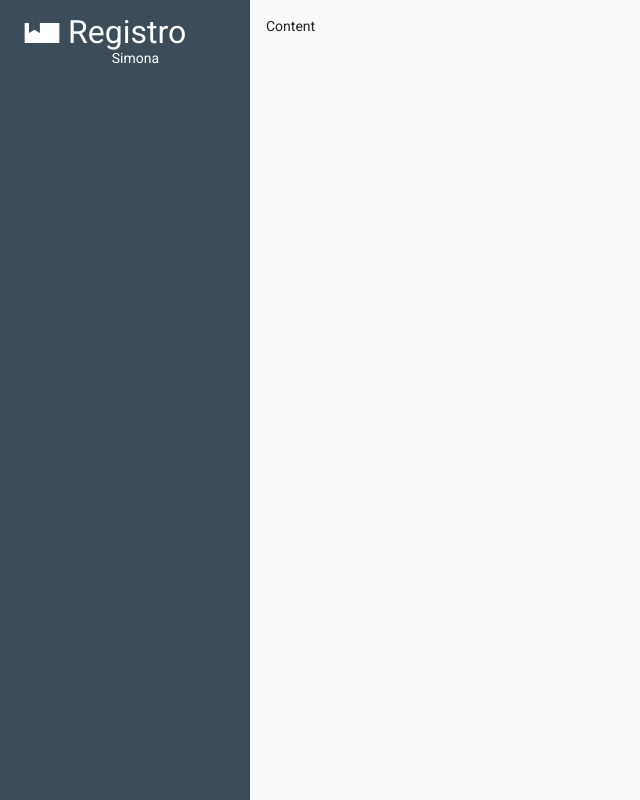
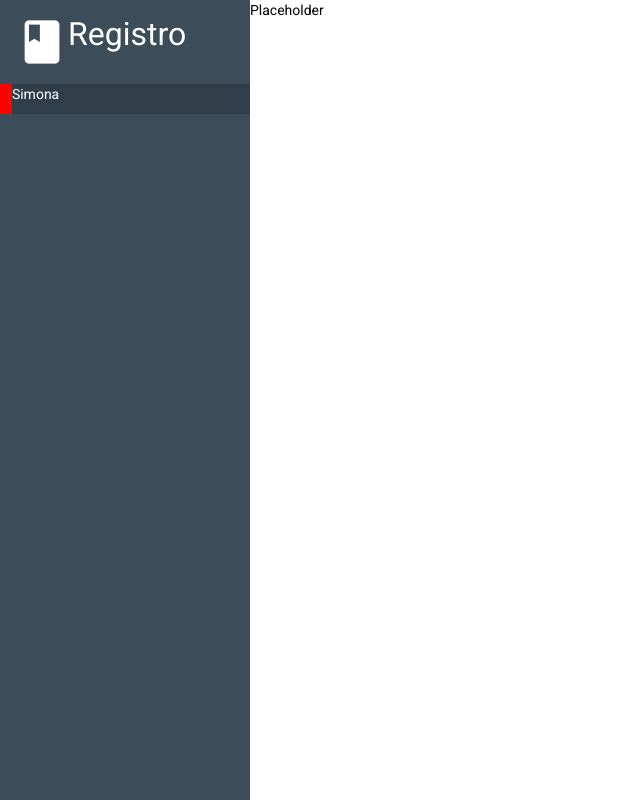
Before and after one commit to G-Izzo/Academin-FrontEnd, an Angular app: page / in a window 1280 px wide. Shown: the whole page, without its empty margins (0-640 px from the left). Built offline with nearby package versions, Linux system fonts and the light colour scheme.

Commit message:
added a bit of the sidebar

```diff
--- a/src/app/app.component.css
+++ b/src/app/app.component.css
@@ -1,22 +1,37 @@
-mat-sidenav-container {
+.main-container {
+  display: flex;
   height: 100%;
 }
 
-mat-sidenav,
-mat-sidenav-content {
+.side-menu {
+  display: flex;
+  flex-direction: column;
+
+  color: white;
+  background-color: var(--main-color);
+  flex-basis: 250px;
+}
+
+.side-menu div {
   padding: 16px;
 }
 
-mat-sidenav {
-  color: white;
-  background-color: var(--main-color);
-  width: 250px;
+.logo-container {
+  display: flex;
+}
 
-  display: flex;
-  align-items: center;
-  justify-content: center;
+.logo-container div {
+  padding: 0px;
 }
 
 .logo {
   font-size: 52px;
+  vertical-align: baseline;
+  height: auto;
+  width: auto;
 }
+
+.logo + div {
+  font-size: 32px;
+  padding-top: 8px;
+}
--- a/src/app/app.component.html
+++ b/src/app/app.component.html
@@ -1,10 +1,12 @@
-<mat-sidenav-container>
-  <mat-sidenav mode="side" opened>
-    <!-- Main logo -->
-    <span class="logo"><mat-icon inline>book</mat-icon></span>
-    <span style="font-size: 32px">Registro</span>
+<div class="main-container">
+  <div class="side-menu">
+    <!-- Logo -->
+    <div class="logo-container">
+      <mat-icon class="logo">book</mat-icon>
+      <div>Registro</div>
+    </div>
 
     <app-profile-bit></app-profile-bit>
-  </mat-sidenav>
-  <mat-sidenav-content>Content</mat-sidenav-content>
-</mat-sidenav-container>
+  </div>
+  <div class="application">Placeholder</div>
+</div>
--- a/src/app/app.module.ts
+++ b/src/app/app.module.ts
@@ -5,7 +5,6 @@ import { AppRoutingModule } from './app-routing.module';
 import { AppComponent } from './app.component';
 import { BrowserAnimationsModule } from '@angular/platform-browser/animations';
 import { MatSidenavModule } from '@angular/material/sidenav';
-import { MatGridListModule } from '@angular/material/grid-list';
 import { FormsModule } from '@angular/forms';
 import { ProfileBitComponent } from './components/profile-bit/profile-bit.component';
 import { MatIconModule } from '@angular/material/icon';
@@ -17,7 +16,6 @@ import { MatIconModule } from '@angular/material/icon';
     AppRoutingModule,
     BrowserAnimationsModule,
     MatSidenavModule,
-    MatGridListModule,
     FormsModule,
     MatIconModule,
   ],
--- a/src/app/components/profile-bit/profile-bit.component.css
+++ b/src/app/components/profile-bit/profile-bit.component.css
@@ -1,8 +1,19 @@
-mat-grid-tile.container {
-  background: #303e49;
-  margin-top: 16px;
+.profile-container {
+  display: flex;
+  height: 30px;
+  width: auto;
 }
 
-mat-grid-tile.detail-color {
-  background-color: var(--util-color);
+.container div {
+  text-align: center;
 }
+
+.detail {
+  background: var(--detail-color);
+  width: 5%;
+}
+
+.profile-content {
+  background-color: var(--select-color);
+  width: 100%;
+}
--- a/src/app/components/profile-bit/profile-bit.component.html
+++ b/src/app/components/profile-bit/profile-bit.component.html
@@ -1,4 +1,4 @@
-<mat-grid-list cols="10">
-  <mat-grid-tile colspan="1" class="detail-bit"></mat-grid-tile>
-  <mat-grid-tile colspan="9">Simona</mat-grid-tile>
-</mat-grid-list>
+<div class="profile-container">
+  <div class="detail"></div>
+  <div class="profile-content">Simona</div>
+</div>
--- a/src/styles.css
+++ b/src/styles.css
@@ -3,7 +3,8 @@
 :root {
   --main-color: #3c4c59;
   --bg-color: #f3f3f3;
-  --util-color: #ff0000;
+  --detail-color: #ff0000;
+  --select-color: #303e49;
 }
 
 html,
```
